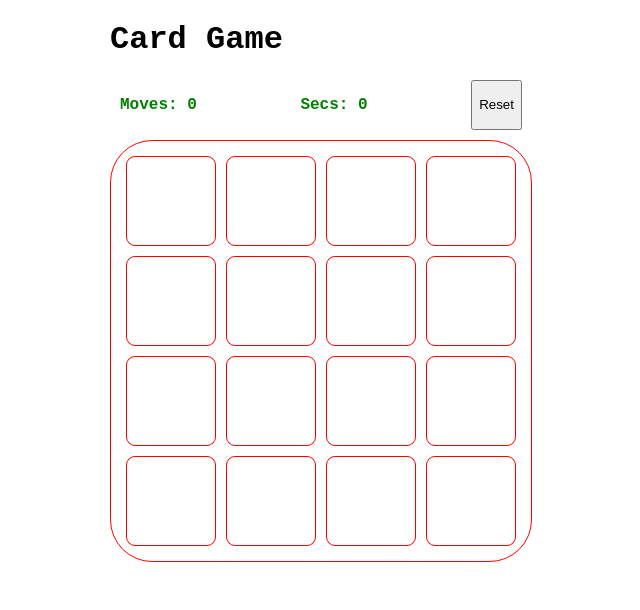
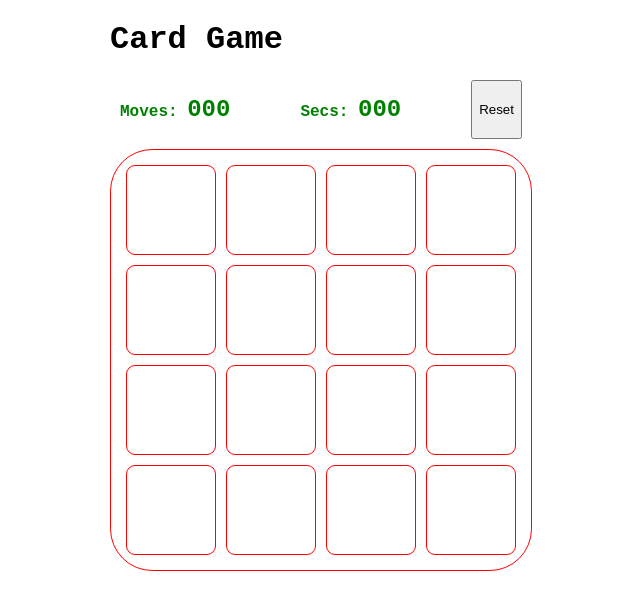
Before and after one commit to MagicMart/card-game-angular, an Angular app: page / in a window 1280 px wide. Shown: the top 610 px of the page, without its empty margins (319-959 px from the left). Built offline with nearby package versions, Linux system fonts and the light colour scheme.

Commit message:
add number padding

```diff
--- a/src/app/card-container/card-container.component.css
+++ b/src/app/card-container/card-container.component.css
@@ -19,6 +19,11 @@
 p {
   color: green;
   font-weight: bolder;
+  font-size: 1.6rem;
+}
+
+.number {
+  font-size: 1.5em;
 }
 
 .done {
--- a/src/app/card-container/card-container.component.html
+++ b/src/app/card-container/card-container.component.html
@@ -1,6 +1,10 @@
 <div class="score-panel">
-  <p>Moves: {{ moves }}</p>
-  <p>Secs: {{ tick }}</p>
+  <p>
+    Moves: <span class="number">{{ getMovesWithPadding() }}</span>
+  </p>
+  <p>
+    Secs: <span class="number">{{ getTickWithPadding() }}</span>
+  </p>
   <button (click)="reset()">Reset</button>
 </div>
 
--- a/src/app/card-container/card-container.component.ts
+++ b/src/app/card-container/card-container.component.ts
@@ -83,4 +83,10 @@ export class CardContainerComponent implements OnInit {
     console.log(this.opened);
     if (this.opened.length == 2) return this.checkCards();
   }
+  getTickWithPadding() {
+    return String(this.tick).padStart(3, '0');
+  }
+  getMovesWithPadding() {
+    return String(this.moves).padStart(3, '0');
+  }
 }
```
